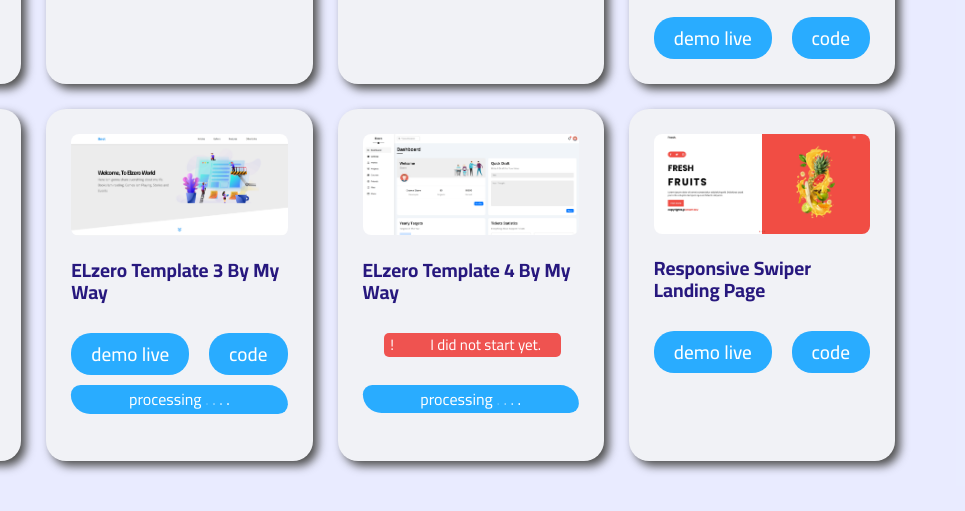
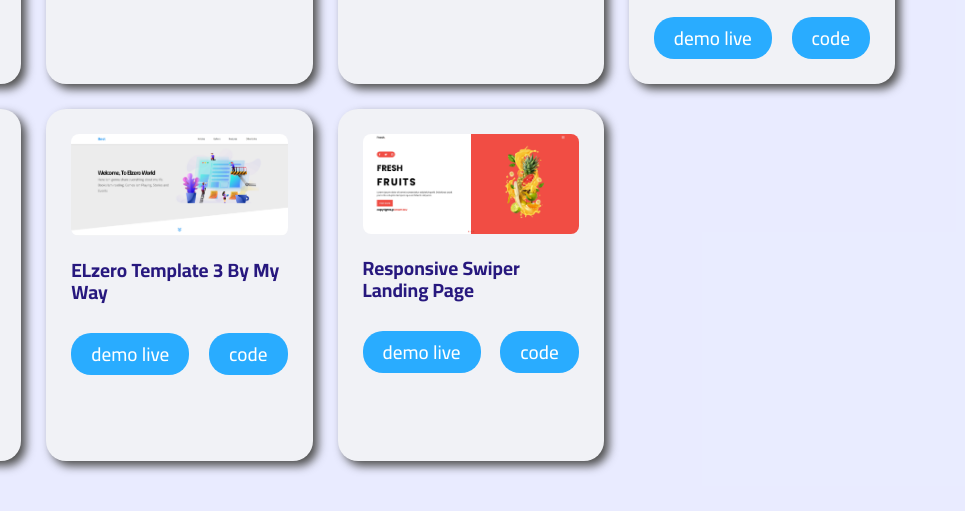
Before and after one commit to hessennasser/smart-dev, a plain HTML site: page index.html in a window 1280 px wide. Shown: the part 2309-2820 px from the top of the page, 315-1280 px from the left. Drawn offline with nearby package versions, Linux system fonts and the light colour scheme.

Commit message:
Add files via upload

```diff
--- a/index.html
+++ b/index.html
@@ -211,45 +211,6 @@
             <a href="https://hessennasser.github.io/elzero--3/" target="_blank">demo live</a>
             <a href="https://github.com/hessennasser/elzero--3" target="_blank">code</a>
           </div>
-          <div class="note">
-            <span>
-              processing
-              <span class="st-s dot">.</span>
-              <span class="nd-s dot">.</span>
-              <span class="rd-s dot">.</span>
-              <span class="th-s dot">.</span>
-            </span>
-          </div>
-        </div>
-        <div class="card">
-          <img src="images/11.png" alt="">
-          <div class="text-box">
-            <h2>ELzero template 4 by my way</h2>
-          </div>
-          <div class="links-box">
-            <!-- <a href="https://hessennasser.github.io/elzero--3/" target="_blank">demo live</a>
-            <a href="https://github.com/hessennasser/elzero--3" target="_blank">code</a> -->
-          </div>
-          <!-- <p class="phara-note">I did not start yet.</p> -->
-          <div id="InfoBanner">
-            <span class="reversed reversedRight">
-              <span>
-                !
-              </span>
-            </span>
-            <span class="reversed reversedLeft">
-              I did not start yet.
-            </span>
-          </div>
-          <div class="note">
-            <span>
-              processing
-              <span class="st-s dot">.</span>
-              <span class="nd-s dot">.</span>
-              <span class="rd-s dot">.</span>
-              <span class="th-s dot">.</span>
-            </span>
-          </div>
         </div>
         <div class="card">
           <img src="images/12.jpg" alt="">
@@ -390,7 +351,7 @@
         <form action="mailto:smartdev422005@gmail.com">
           <input type="text" name="name" class="main-input" placeholder="Your Name" required>
           <input type="email" name="email" class="main-input" placeholder="Your Email" required>
-          <textarea name="message" class="main-input" placeholder="Your Message"></textarea required>
+          <textarea name="message" class="main-input" placeholder="Your Message" style="resize: none;"></textarea required>
           <input type="submit" value="Send Message">
         </form>
         <div class="info">
@@ -448,3 +409,63 @@
 </body>
 
 </html>
+
+
+
+
+<!-- note >>> progress  -->
+
+
+<!-- <div class="note">
+  <span>
+    processing
+    <span class="st-s dot">.</span>
+    <span class="nd-s dot">.</span>
+    <span class="rd-s dot">.</span>
+    <span class="th-s dot">.</span>
+  </span>
+</div> -->
+
+
+<!-- info banner  -->
+
+<!-- <div id="InfoBanner">
+  <span class="reversed reversedRight">
+    <span>
+      !
+    </span>
+  </span>
+  <span class="reversed reversedLeft">
+    I did not start yet.
+  </span>
+</div> -->
+
+<!-- <div class="card">
+  <img src="images/11.png" alt="">
+  <div class="text-box">
+    <h2>ELzero template 4 by my way</h2>
+  </div>
+  <div class="links-box">
+    <a href="https://hessennasser.github.io/elzero--3/" target="_blank">demo live</a>
+    <a href="https://github.com/hessennasser/elzero--3" target="_blank">code</a>
+  </div>
+  <div id="InfoBanner">
+    <span class="reversed reversedRight">
+      <span>
+        !
+      </span>
+    </span>
+    <span class="reversed reversedLeft">
+      I did not start yet.
+    </span>
+  </div>
+  <div class="note">
+    <span>
+      processing
+      <span class="st-s dot">.</span>
+      <span class="nd-s dot">.</span>
+      <span class="rd-s dot">.</span>
+      <span class="th-s dot">.</span>
+    </span>
+  </div>
+</div> -->
```
